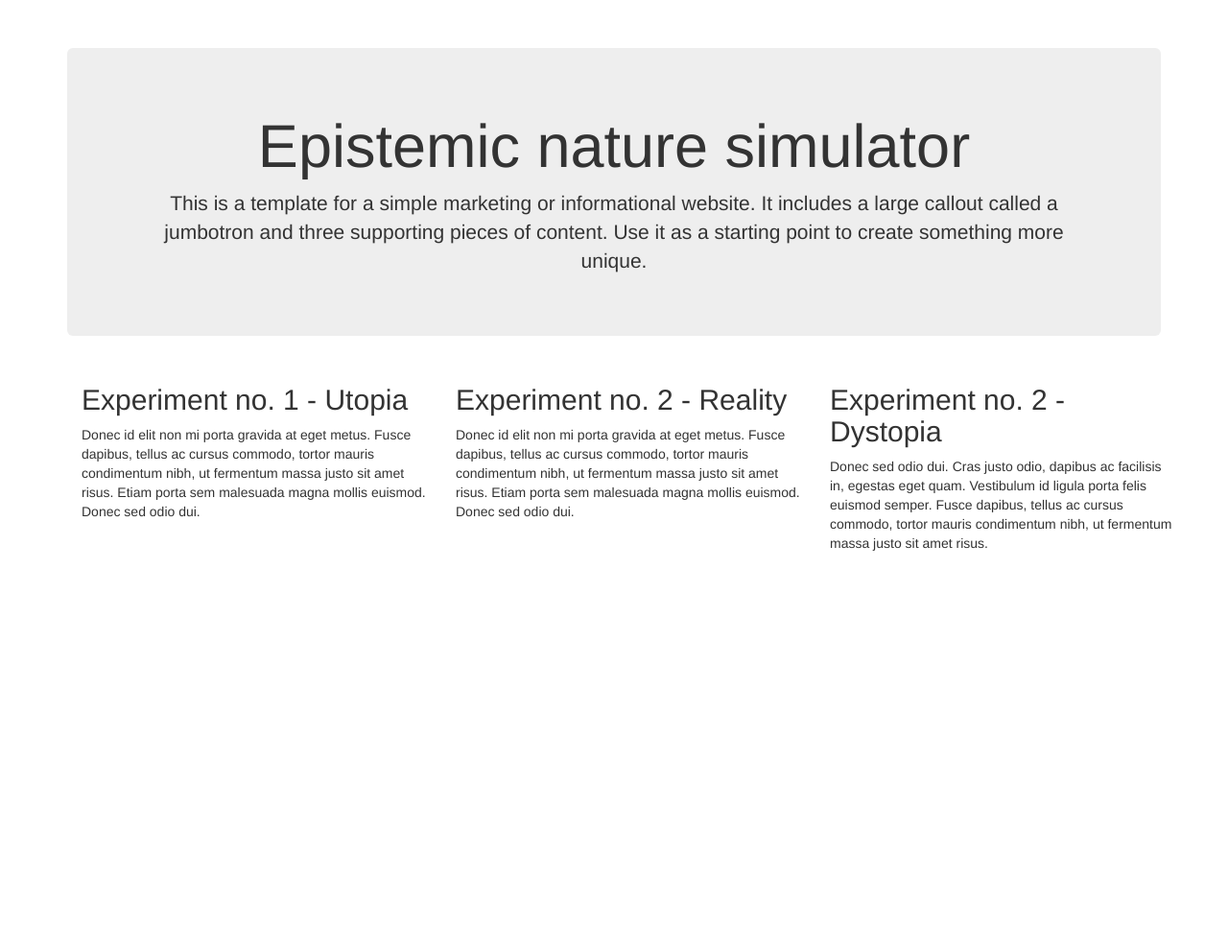
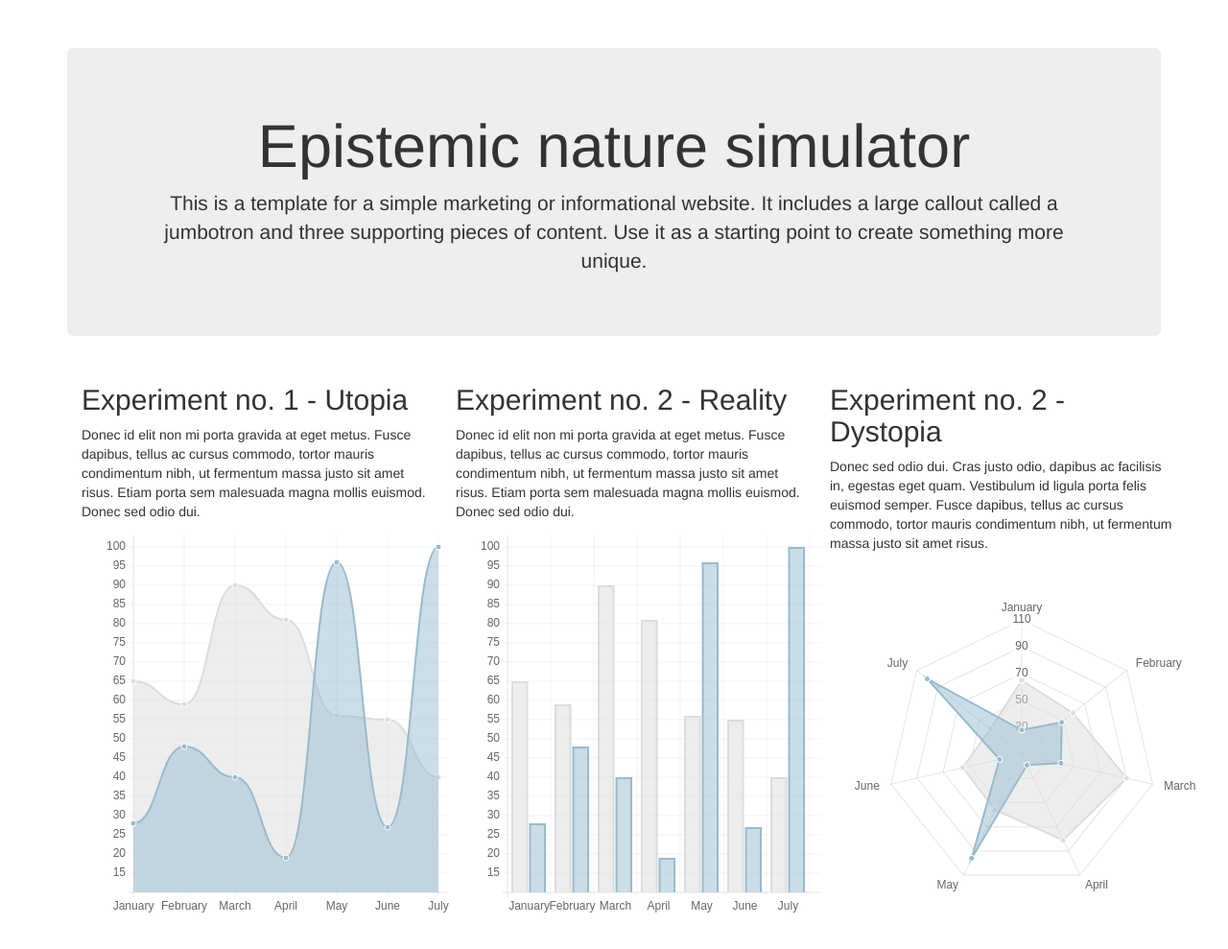
Before and after one commit to yossale/epistemic-nature, a website: page public/index.html in a window 1280 px wide. Shown: the top 989 px of the page at 96% size. Drawn offline with nearby package versions, Linux system fonts and the light colour scheme.

Commit message:
Add graphs and simulation

```diff
--- a/public/index.html
+++ b/public/index.html
@@ -9,7 +9,7 @@
     <meta name="viewport" content="width=device-width, initial-scale=1">
     <!-- SPELLS -->
     <script src="//ajax.googleapis.com/ajax/libs/jquery/2.0.3/jquery.min.js"></script>
-    <script src="js/chart.min.js"></script>
+    <script src="js/chart-min.js"></script>
     <script src="http://code.highcharts.com/highcharts.js"></script>
     <script src="http://code.highcharts.com/modules/exporting.js"></script>
 
```
